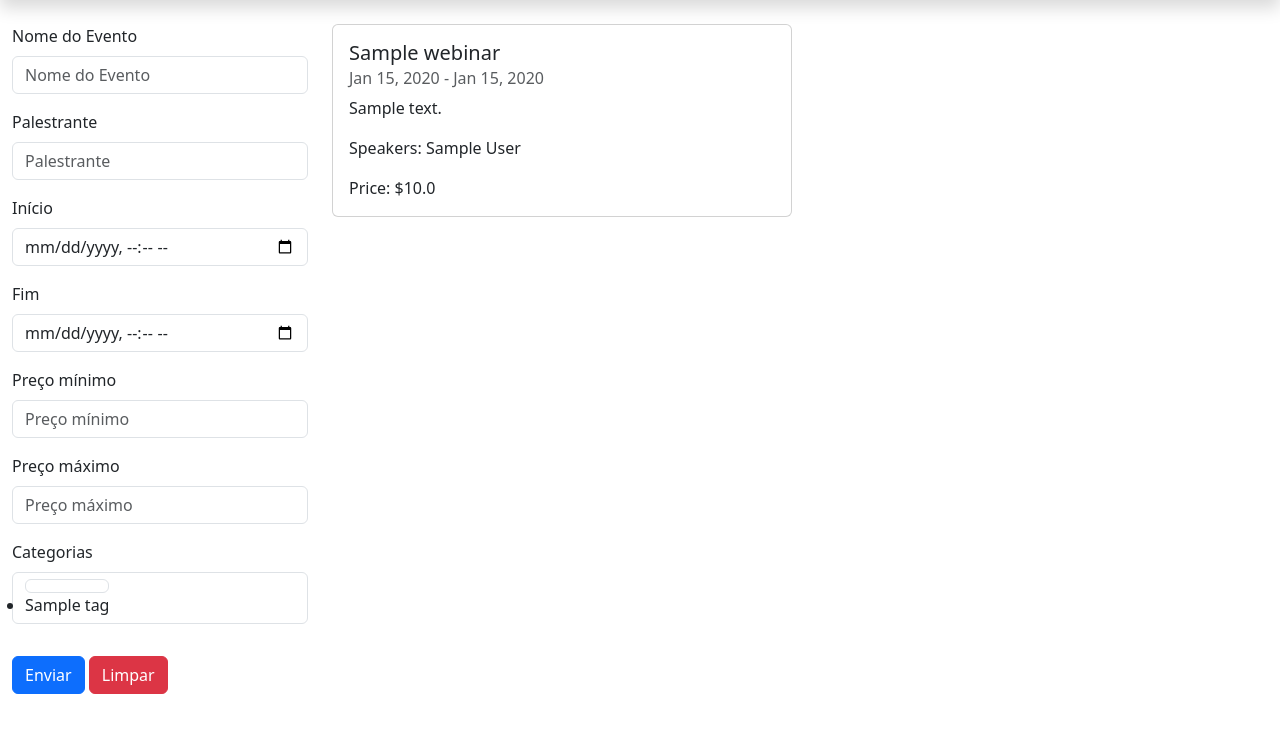
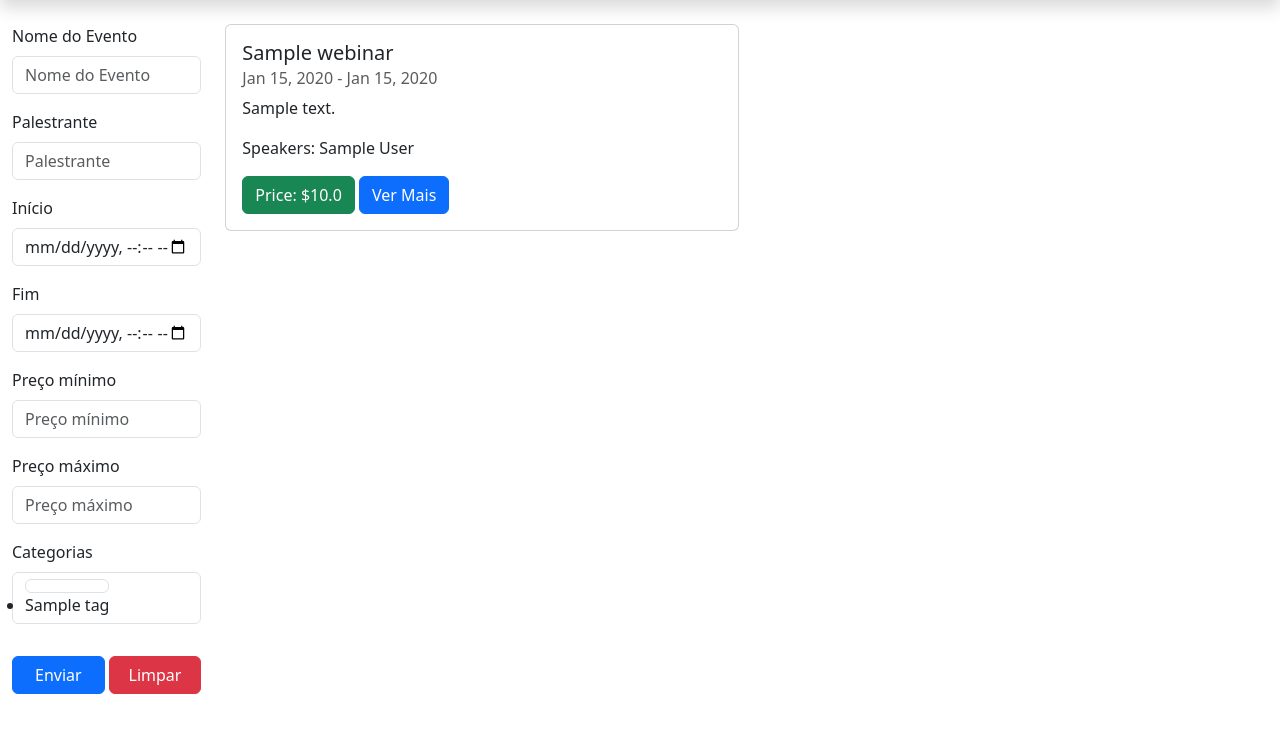
Before and after one commit to h-zanetti/webinar-factory, a Django app: page /webinar_list/ in a window 1280 px wide. Shown: the part 56-800 px from the top of the page. Run offline with Django 3.2, Linux system fonts and the light colour scheme; tables that the repository leaves empty hold one stand-in row (values such as "Sample post"); some libraries are stand-ins or nearby versions.

Commit message:
Updated webinar-list layout

```diff
--- a/webinar_factory/core/templates/core/webinar_list.html
+++ b/webinar_factory/core/templates/core/webinar_list.html
@@ -5,16 +5,22 @@
 
 <div class="container mt-3">
   <div class="row">
-    <div class="col-md-3">
+    <div class="col-lg-2 col-md-3">
       <form method="get">
         <div class="row">
-            {% bootstrap_form form layout='vertical' form_group_class='mb-3 col-6' %}
+            {% bootstrap_form form layout='vertical' %}
         </div>
-        <button type="submit" class="btn btn-primary">Enviar</button>
-        <a href="{% url 'core:webinar_list' %}" class="btn btn-danger">Limpar</a>
+        <div class="row g-1">
+          <div class="col-6">
+            <button type="submit" class="btn btn-primary w-100">Enviar</button>
+          </div>
+          <div class="col-6">
+            <a href="{% url 'core:webinar_list' %}" class="btn btn-danger w-100">Limpar</a>
+          </div>
+        </div>
       </form>
     </div>
-    <div class="col-md-9">
+    <div class="col-lg-10 col-md-9">
       {% if webinars %}
         <div class="row row-cols-1 row-cols-md-2 g-3">
           {% for webinar in webinars %}
@@ -23,13 +29,18 @@
                 <div class="card-body">
                   <h5 class="card-title">{{ webinar.name }}</h5>
                   <h6 class="card-subtitle mb-2 text-muted">{{ webinar.start_dt|date:"M d, Y" }} - {{ webinar.end_dt|date:"M d, Y" }}</h6>
-                  <p class="card-text">{{ webinar.description }}</p>
+                  <p class="card-text">{{ webinar.description|truncatechars:200 }}</p>
                   <p class="card-text">Speakers:
                     {% for speaker in webinar.speakers.all|slice:":3" %}
                       {{ speaker.first_name }} {{ speaker.last_name }}{% if not forloop.last %}, {% endif %}
                     {% endfor %}
                   </p>
-                  <p class="card-text">Price: ${{ webinar.ticket_price }}</p>
+                  {% if webinar.ticket_price == 0 %}
+                    <button class="btn btn-success">Grátis</button>
+                  {% else %}
+                    <button class="btn btn-success">Price: ${{ webinar.ticket_price }}</button>
+                  {% endif %}
+                  <a href="{% url 'core:read_webinar' webinar.pk %}" class="btn btn-primary">Ver Mais</a>
                 </div>
               </div>
             </div>
```
